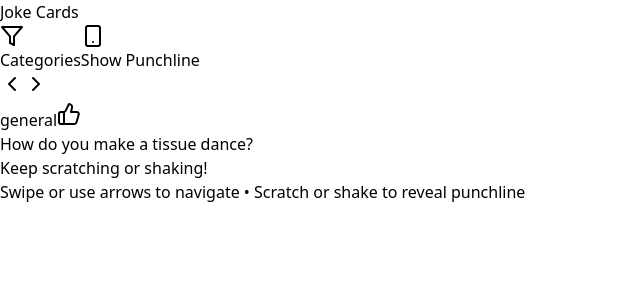
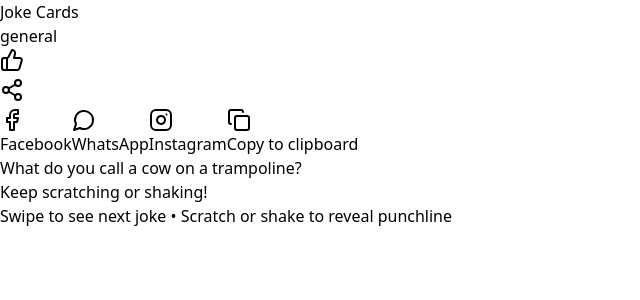
Before and after one commit to Piyush11204/TwistedTickles, a React (Vite) app in the folder Dailyjokes/: page / in a window 1280 px wide. Both pictures are taken after a click on the button 36 px from the left and 84 px from the top of the page. Shown: the top 300 px of the page, without its empty margins (0-640 px from the left). Built offline with nearby package versions, Linux system fonts and the light colour scheme.

Commit message:
remove show punchline botton and added the share bottton

```diff
--- a/Dailyjokes/src/components/JokeCard.jsx
+++ b/Dailyjokes/src/components/JokeCard.jsx
@@ -1,5 +1,5 @@
 import React, { useState, useEffect } from 'react';
-import { ThumbsUp } from "lucide-react";
+import { ThumbsUp, Share2, Copy, Facebook, MessageCircle, Instagram } from "lucide-react";
 
 const JokeCard = ({ joke, likedJokes, setLikedJokes }) => {
   const { setup, punchline, type } = joke;
@@ -7,10 +7,12 @@ const JokeCard = ({ joke, likedJokes, setLikedJokes }) => {
   const [isDragging, setIsDragging] = useState(false);
   const [scratchProgress, setScratchProgress] = useState(0);
   const [shakeCount, setShakeCount] = useState(0);
+  const [showShareMenu, setShowShareMenu] = useState(false);
+  const [copySuccess, setCopySuccess] = useState(false);
 
-  // Shake detection with counter
+  // Previous shake detection code remains the same
   useEffect(() => {
-    let shakeThreshold = 25; // Increased threshold
+    let shakeThreshold = 25;
     let lastX = 0, lastY = 0, lastZ = 0;
     let lastUpdate = 0;
     let shakeCooldown = false;
@@ -20,7 +22,7 @@ const JokeCard = ({ joke, likedJokes, setLikedJokes }) => {
       if (!current || shakeCooldown) return;
 
       const currentTime = new Date().getTime();
-      if ((currentTime - lastUpdate) > 250) { // Increased time between checks
+      if ((currentTime - lastUpdate) > 250) {
         const diffTime = currentTime - lastUpdate;
         lastUpdate = currentTime;
 
@@ -29,14 +31,13 @@ const JokeCard = ({ joke, likedJokes, setLikedJokes }) => {
         if (speed > shakeThreshold) {
           setShakeCount(prev => {
             const newCount = prev + 1;
-            if (newCount >= 5) { // Require 5 good shakes
+            if (newCount >= 3) {
               setIsRevealed(true);
               return 0;
             }
             return newCount;
           });
 
-          // Add cooldown to prevent rapid counting
           shakeCooldown = true;
           setTimeout(() => {
             shakeCooldown = false;
@@ -60,19 +61,9 @@ const JokeCard = ({ joke, likedJokes, setLikedJokes }) => {
     };
   }, []);
 
-  const handleLike = () => {
-    const newLikedJokes = new Set(likedJokes);
-    if (newLikedJokes.has(setup)) {
-      newLikedJokes.delete(setup);
-    } else {
-      newLikedJokes.add(setup);
-    }
-    setLikedJokes(newLikedJokes);
-  };
-
-  // Enhanced scratch handling
+  // Scratch handling remains the same
   const [scratchedAreas, setScratchedAreas] = useState(new Set());
-  const gridSize = 10; // 10x10 grid for tracking scratched areas
+  const gridSize = 10;
 
   const handleScratchStart = (e) => {
     setIsDragging(true);
@@ -88,22 +79,18 @@ const JokeCard = ({ joke, likedJokes, setLikedJokes }) => {
     const x = touch.clientX - rect.left;
     const y = touch.clientY - rect.top;
 
-    // Convert position to grid cell
     const cellX = Math.floor((x / rect.width) * gridSize);
     const cellY = Math.floor((y / rect.height) * gridSize);
     const cellKey = `${cellX}-${cellY}`;
 
-    // Update scratched areas
     if (cellX >= 0 && cellX < gridSize && cellY >= 0 && cellY < gridSize) {
       setScratchedAreas(prev => {
         const newAreas = new Set(prev);
         newAreas.add(cellKey);
 
-        // Calculate progress based on unique areas scratched
         const newProgress = (newAreas.size / (gridSize * gridSize)) * 100;
         setScratchProgress(newProgress);
 
-        // Reveal when 70% of the area has been scratched
         if (newProgress > 70) {
           setIsRevealed(true);
         }
@@ -117,19 +104,54 @@ const JokeCard = ({ joke, likedJokes, setLikedJokes }) => {
     setIsDragging(false);
   };
 
-  // Calculate reveal progress for visual feedback
   const revealProgress = Math.max(
-    (scratchProgress / 70) * 100, // Scratch progress
-    (shakeCount / 5) * 100 // Shake progress
+    (scratchProgress / 70) * 100,
+    (shakeCount / 5) * 100
   );
+
+  const handleShare = async (platform) => {
+    const jokeText = `${setup}\n\n${isRevealed ? punchline : "Reveal the punchline yourself at our app!"}`;
+
+    switch (platform) {
+      case 'whatsapp':
+        window.open(`https://wa.me/?text=${encodeURIComponent(jokeText)}`);
+        break;
+      case 'facebook':
+        window.open(`https://www.facebook.com/sharer/sharer.php?u=${encodeURIComponent(window.location.href)}&quote=${encodeURIComponent(jokeText)}`);
+        break;
+      case 'instagram':
+        await navigator.clipboard.writeText(jokeText);
+        setCopySuccess(true);
+        setTimeout(() => setCopySuccess(false), 2000);
+        break;
+      case 'copy':
+        await navigator.clipboard.writeText(jokeText);
+        setCopySuccess(true);
+        setTimeout(() => setCopySuccess(false), 2000);
+        break;
+    }
+    setShowShareMenu(false);
+  };
+
+  const handleLike = () => {
+    const newLikedJokes = new Set(likedJokes);
+    if (newLikedJokes.has(setup)) {
+      newLikedJokes.delete(setup);
+    } else {
+      newLikedJokes.add(setup);
+    }
+    setLikedJokes(newLikedJokes);
+  };
 
   return (
     <div className="min-h-screen w-full max-w-lg mx-auto p-4 flex items-center justify-center">
-      <div className="bg-white rounded-xl shadow-xl p-6 w-full">
+      <div className="bg-white rounded-xl shadow-xl p-6 w-full relative">
+        {/* Top section with type badge and interaction buttons */}
         <div className="flex justify-between items-start mb-6">
           <span className="px-4 py-1 bg-violet-100 text-violet-800 rounded-full text-sm">
             {type}
           </span>
+          <div className="flex gap-2">
             <button
               onClick={handleLike}
               className={`p-2 rounded-full transition-colors ${
@@ -140,10 +162,55 @@ const JokeCard = ({ joke, likedJokes, setLikedJokes }) => {
             >
               <ThumbsUp className="h-5 w-5" />
             </button>
+            <div className="relative">
+              <button
+                onClick={() => setShowShareMenu(!showShareMenu)}
+                className="p-2 rounded-full bg-gray-100 text-gray-600 hover:bg-blue-100 hover:text-blue-600 transition-colors"
+              >
+                <Share2 className="h-5 w-5" />
+              </button>
+
+              {/* Custom Share Menu */}
+              {showShareMenu && (
+                <div className="absolute right-0 mt-2 w-48 bg-white rounded-lg shadow-lg py-2 z-10">
+                  <button
+                    onClick={() => handleShare('facebook')}
+                    className="w-full px-4 py-2 flex items-center gap-2 hover:bg-gray-100 transition-colors"
+                  >
+                    <Facebook className="h-4 w-4" />
+                    <span>Facebook</span>
+                  </button>
+                  <button
+                    onClick={() => handleShare('whatsapp')}
+                    className="w-full px-4 py-2 flex items-center gap-2 hover:bg-gray-100 transition-colors"
+                  >
+                    <MessageCircle className="h-4 w-4" />
+                    <span>WhatsApp</span>
+                  </button>
+                  <button
+                    onClick={() => handleShare('instagram')}
+                    className="w-full px-4 py-2 flex items-center gap-2 hover:bg-gray-100 transition-colors"
+                  >
+                    <Instagram className="h-4 w-4" />
+                    <span>Instagram</span>
+                  </button>
+                  <button
+                    onClick={() => handleShare('copy')}
+                    className="w-full px-4 py-2 flex items-center gap-2 hover:bg-gray-100 transition-colors"
+                  >
+                    <Copy className="h-4 w-4" />
+                    <span>Copy to clipboard</span>
+                  </button>
+                </div>
+              )}
+            </div>
+          </div>
         </div>
 
+        {/* Joke setup */}
         <h2 className="text-xl font-semibold mb-4">{setup}</h2>
 
+        {/* Punchline reveal area */}
         <div
           className="relative min-h-[150px] bg-gray-100 rounded-lg p-4 cursor-pointer touch-none"
           onMouseDown={handleScratchStart}
@@ -174,6 +241,13 @@ const JokeCard = ({ joke, likedJokes, setLikedJokes }) => {
             </div>
           )}
         </div>
+
+        {/* Copy success message */}
+        {copySuccess && (
+          <div className="absolute bottom-4 left-1/2 transform -translate-x-1/2 bg-green-100 text-green-800 px-4 py-2 rounded-full text-sm">
+            Copied to clipboard!
+          </div>
+        )}
       </div>
     </div>
   );
--- a/Dailyjokes/src/components/JokesPage.jsx
+++ b/Dailyjokes/src/components/JokesPage.jsx
@@ -1,21 +1,20 @@
 import React, { useState, useEffect } from 'react';
-import { motion, AnimatePresence } from 'framer-motion';
-import { ChevronLeft, ChevronRight, Filter, Smartphone } from 'lucide-react';
+import { motion, AnimatePresence, useAnimation } from 'framer-motion';
+import { Filter, Smartphone } from 'lucide-react';
 import jokesData from './Jokes.json';
-import CategoryFilter from './CategoryFilter.jsx';
 import JokeCard from './JokeCard.jsx';
-import NavigationButtons from './NavigationButtons.jsx';
 
 const JokesPage = () => {
   const [jokes, setJokes] = useState([]);
-  const [currentIndex, setCurrentIndex] = useState(0);
-  const [dragDirection, setDragDirection] = useState(null);
+  const [currentJoke, setCurrentJoke] = useState(null);
   const [categories, setCategories] = useState([]);
   const [selectedCategory, setSelectedCategory] = useState('all');
   const [showCategoryFilter, setShowCategoryFilter] = useState(false);
   const [likedJokes, setLikedJokes] = useState(new Set());
   const [isRevealed, setIsRevealed] = useState(false);
+  const controls = useAnimation();
 
+  // Initialize jokes and categories
   useEffect(() => {
     const processedJokes = jokesData.map(joke => ({
       setup: joke.setup,
@@ -26,26 +25,60 @@ const JokesPage = () => {
     setJokes(processedJokes);
     const uniqueCategories = new Set(processedJokes.map(joke => joke.type));
     setCategories(['all', ...Array.from(uniqueCategories)]);
+    getRandomJoke(processedJokes);
   }, []);
 
+  // Filter jokes based on selected category
   const filteredJokes = selectedCategory === 'all'
     ? jokes
     : jokes.filter(joke => joke.type === selectedCategory);
 
-  const handleNext = () => {
-    setDragDirection('left');
-    setCurrentIndex(prevIndex =>
-      prevIndex + 1 >= filteredJokes.length ? 0 : prevIndex + 1
-    );
+  // Get random joke function
+  const getRandomJoke = (jokesList = filteredJokes) => {
+    if (jokesList.length === 0) return;
+    const randomIndex = Math.floor(Math.random() * jokesList.length);
+    setCurrentJoke(jokesList[randomIndex]);
     setIsRevealed(false);
   };
 
-  const handlePrevious = () => {
-    setDragDirection('right');
-    setCurrentIndex(prevIndex =>
-      prevIndex - 1 < 0 ? filteredJokes.length - 1 : prevIndex - 1
-    );
-    setIsRevealed(false);
+  // Handle category selection
+  const handleCategorySelect = (category) => {
+    setSelectedCategory(category);
+    setShowCategoryFilter(false);
+    const newFilteredJokes = category === 'all'
+      ? jokes
+      : jokes.filter(joke => joke.type === category);
+    getRandomJoke(newFilteredJokes);
+  };
+
+  // Handle drag gesture
+  const handleDragEnd = (event, info) => {
+    const DRAG_THRESHOLD = 50;
+    if (Math.abs(info.offset.x) > DRAG_THRESHOLD) {
+      if (info.offset.x > 0) {
+        controls.start({
+          x: '100%',
+          opacity: 0,
+          transition: { duration: 0.2 }
+        }).then(() => {
+          getRandomJoke();
+          controls.set({ x: '-100%' });
+          controls.start({ x: 0, opacity: 1 });
+        });
+      } else {
+        controls.start({
+          x: '-100%',
+          opacity: 0,
+          transition: { duration: 0.2 }
+        }).then(() => {
+          getRandomJoke();
+          controls.set({ x: '100%' });
+          controls.start({ x: 0, opacity: 1 });
+        });
+      }
+    } else {
+      controls.start({ x: 0 });
+    }
   };
 
   return (
@@ -54,8 +87,8 @@ const JokesPage = () => {
         <div className="text-center mb-12">
           <h1 className="text-4xl font-bold text-violet-800 mb-4">Joke Cards</h1>
           <div className="flex justify-center gap-4">
-            <button
-              onClick={() => setShowCategoryFilter(true)}
+            {/* <button
+              onClick={() => setShowCategoryFilter(!showCategoryFilter)}
               className="inline-flex items-center px-4 py-2 bg-violet-600 hover:bg-violet-700 text-white rounded-lg transition-colors"
             >
               <Filter className="mr-2 h-4 w-4" />
@@ -67,42 +100,55 @@ const JokesPage = () => {
             >
               <Smartphone className="mr-2 h-4 w-4" />
               Show Punchline
-            </button>
+            </button> */}
           </div>
         </div>
 
+        {/* Category Filter */}
         {showCategoryFilter && (
-          <CategoryFilter
-            categories={categories}
-            selectedCategory={selectedCategory}
-            setSelectedCategory={setSelectedCategory}
-            setShowCategoryFilter={setShowCategoryFilter}
-          />
+          <div className="fixed inset-0 bg-black bg-opacity-50 z-50 flex items-center justify-center p-4">
+            <div className="bg-white rounded-xl p-6 w-full max-w-md">
+              <h2 className="text-xl font-semibold mb-4">Select Category</h2>
+              <div className="grid grid-cols-2 gap-2">
+                {categories.map((category) => (
+                  <button
+                    key={category}
+                    onClick={() => handleCategorySelect(category)}
+                    className={`p-2 rounded-lg transition-colors ${
+                      selectedCategory === category
+                        ? 'bg-violet-600 text-white'
+                        : 'bg-gray-100 hover:bg-violet-100'
+                    }`}
+                  >
+                    {category.charAt(0).toUpperCase() + category.slice(1)}
+                  </button>
+                ))}
+              </div>
+              <button
+                onClick={() => setShowCategoryFilter(false)}
+                className="mt-4 w-full p-2 bg-gray-200 rounded-lg hover:bg-gray-300 transition-colors"
+              >
+                Close
+              </button>
+            </div>
+          </div>
         )}
 
+        {/* Joke Card with Drag */}
         <div className="relative h-[400px] flex items-center justify-center">
-          <NavigationButtons
-            onPrevious={handlePrevious}
-            onNext={handleNext}
-          />
+          <AnimatePresence mode="wait">
+            {currentJoke && (
+              <motion.div
+                key={currentJoke.setup}
+                drag="x"
+                dragConstraints={{ left: 0, right: 0 }}
+                dragElastic={0.7}
+                onDragEnd={handleDragEnd}
 
-          <AnimatePresence mode="wait" custom={dragDirection}>
-            {filteredJokes.length > 0 && (
-              <motion.div
-                key={currentIndex}
-                custom={dragDirection}
-                variants={{
-                  enter: (direction) => ({ x: direction === 'right' ? -1000 : 1000, opacity: 0 }),
-                  center: { x: 0, opacity: 1 },
-                  exit: (direction) => ({ x: direction === 'right' ? 1000 : -1000, opacity: 0 })
-                }}
-                initial="enter"
-                animate="center"
-                exit="exit"
-                transition={{ type: 'spring', stiffness: 300, damping: 30 }}
+                className="w-full touch-pan-x"
               >
                 <JokeCard
-                  joke={filteredJokes[currentIndex]}
+                  joke={currentJoke}
                   isRevealed={isRevealed}
                   likedJokes={likedJokes}
                   setLikedJokes={setLikedJokes}
@@ -113,7 +159,7 @@ const JokesPage = () => {
         </div>
 
         <div className="text-center mt-8 text-gray-600">
-          Swipe or use arrows to navigate • Scratch or shake to reveal punchline
+          Swipe to see next joke • Scratch or shake to reveal punchline
         </div>
       </div>
     </div>
```
Lines whose indentation alone changed are shown as unchanged.
